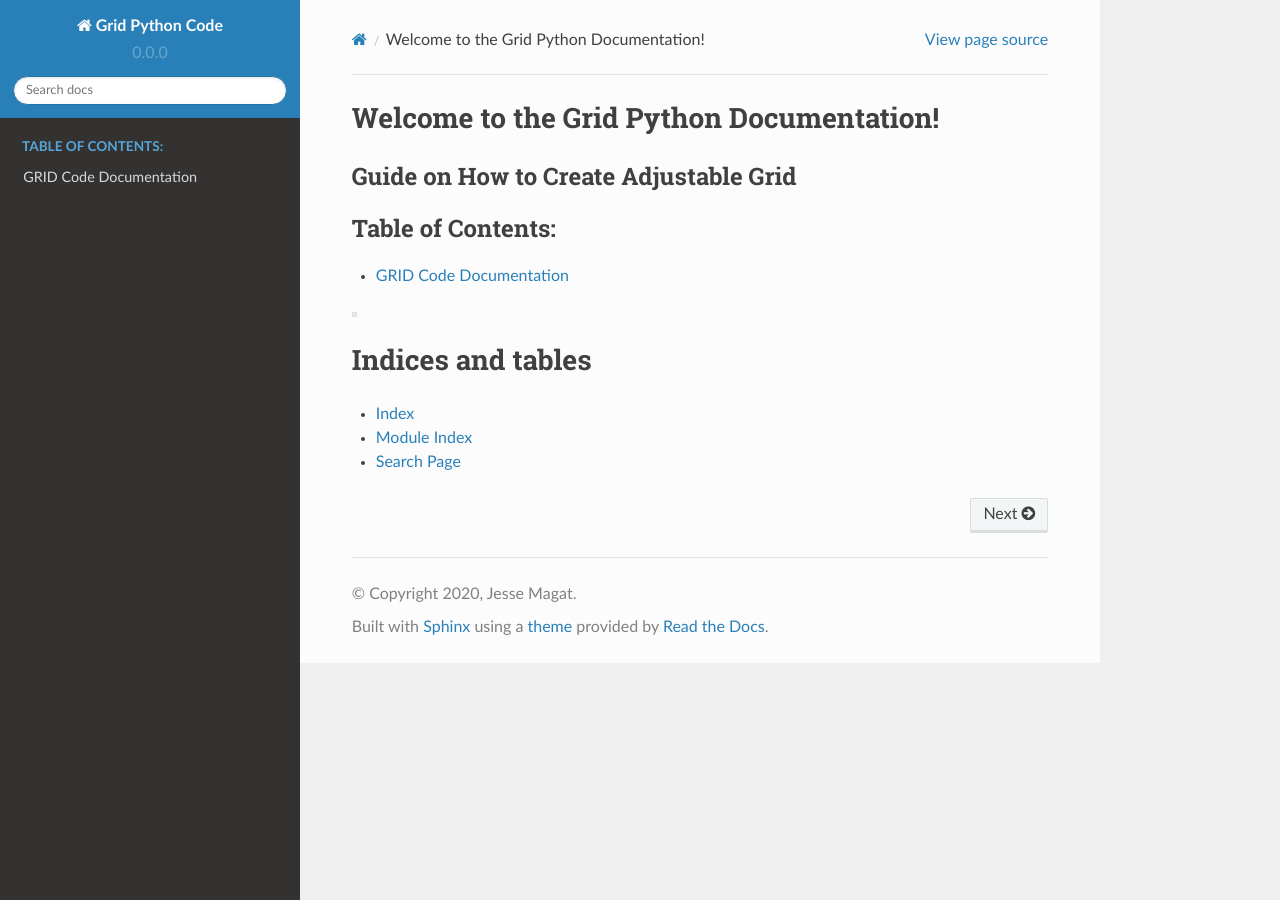
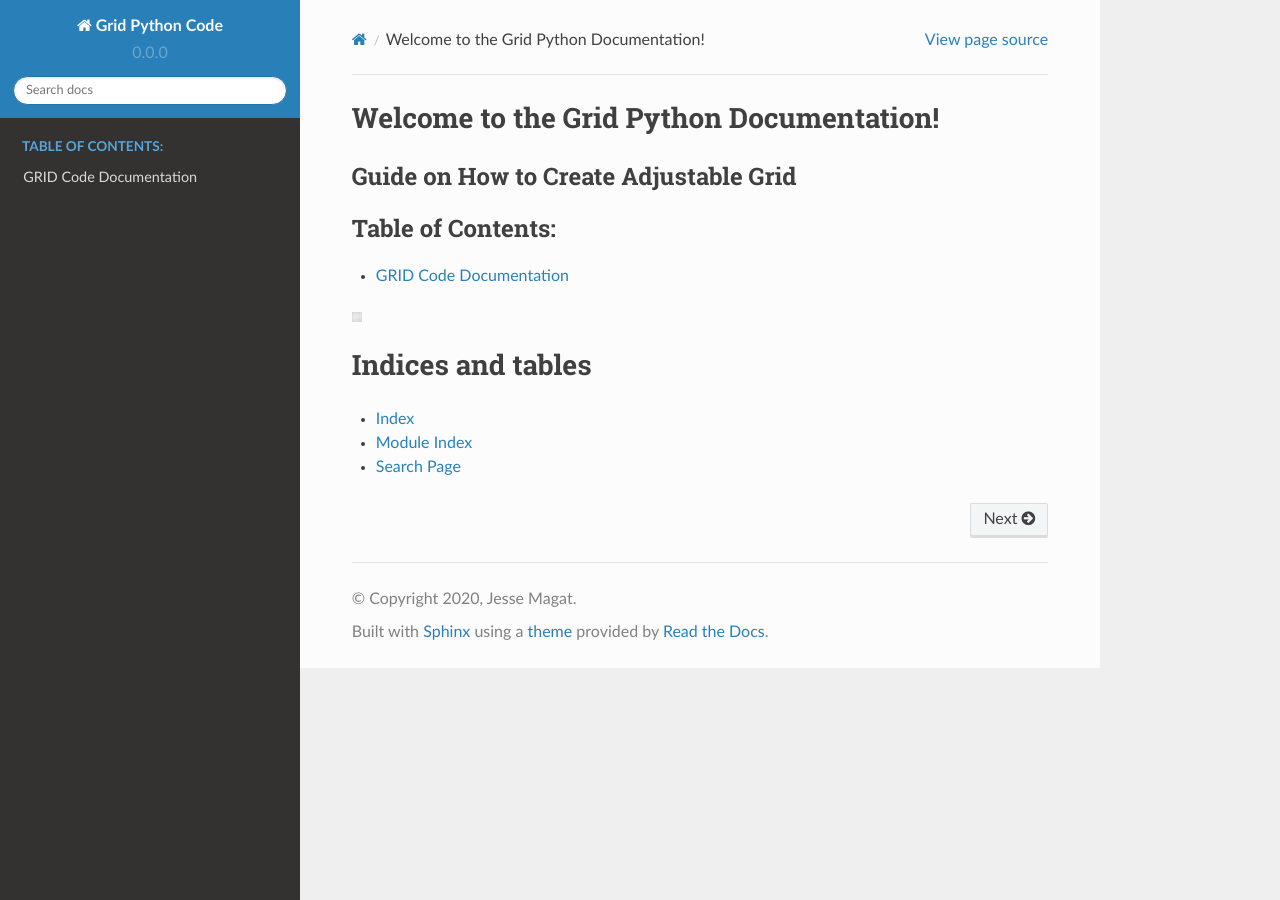
Before and after one commit to magatj/magatj.github.io, a Sphinx documentation site: the page built from sphinx_doc/source/index.rst, in a window 1280 px wide. Built offline with Sphinx 7.4.7 and the Read the Docs theme 2.0.0, drawn with Linux system fonts in a browser that asks for light colours.

Commit message:
Update index.rst

```diff
--- a/sphinx_doc/source/index.rst
+++ b/sphinx_doc/source/index.rst
@@ -16,9 +16,8 @@ Guide on How to Create Adjustable Grid
    additional/welcome.rst
 
 .. image:: standard-grid.png
-   :width: 50
-   :height: 50
-   :scale: 10%
+   :width: 10
+   :height: 10
 
 Indices and tables
 ==================
```
